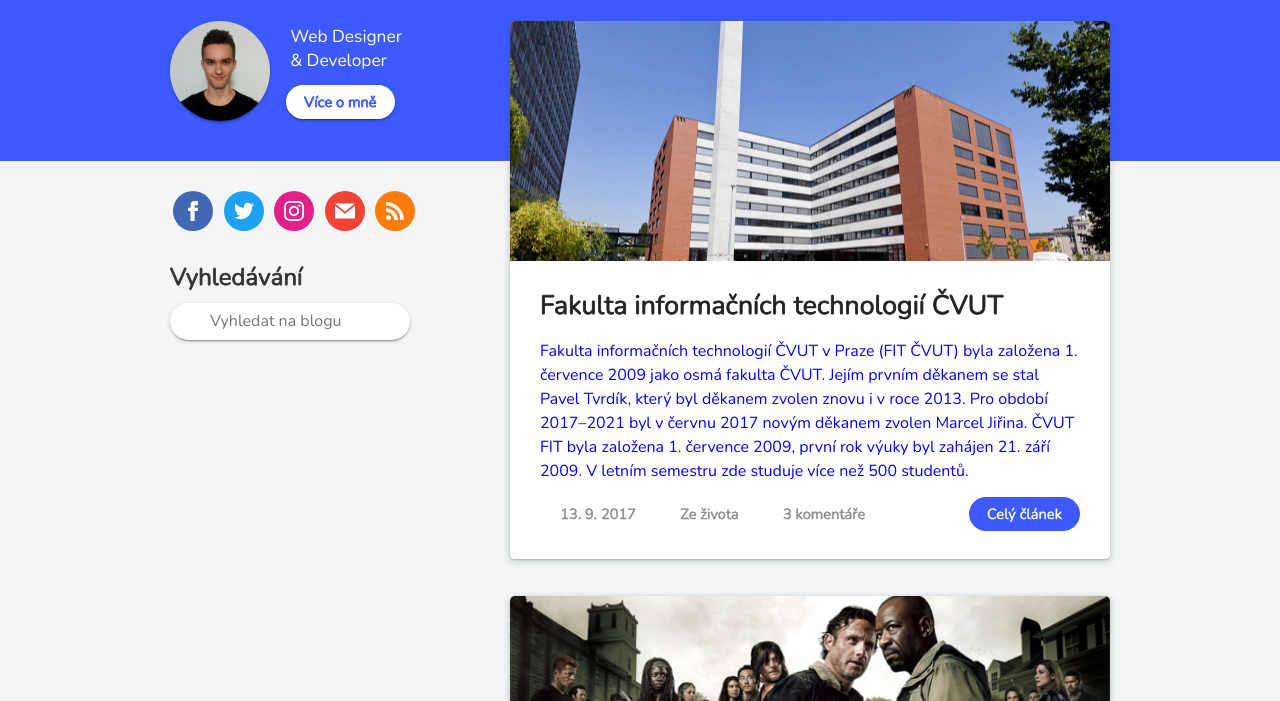
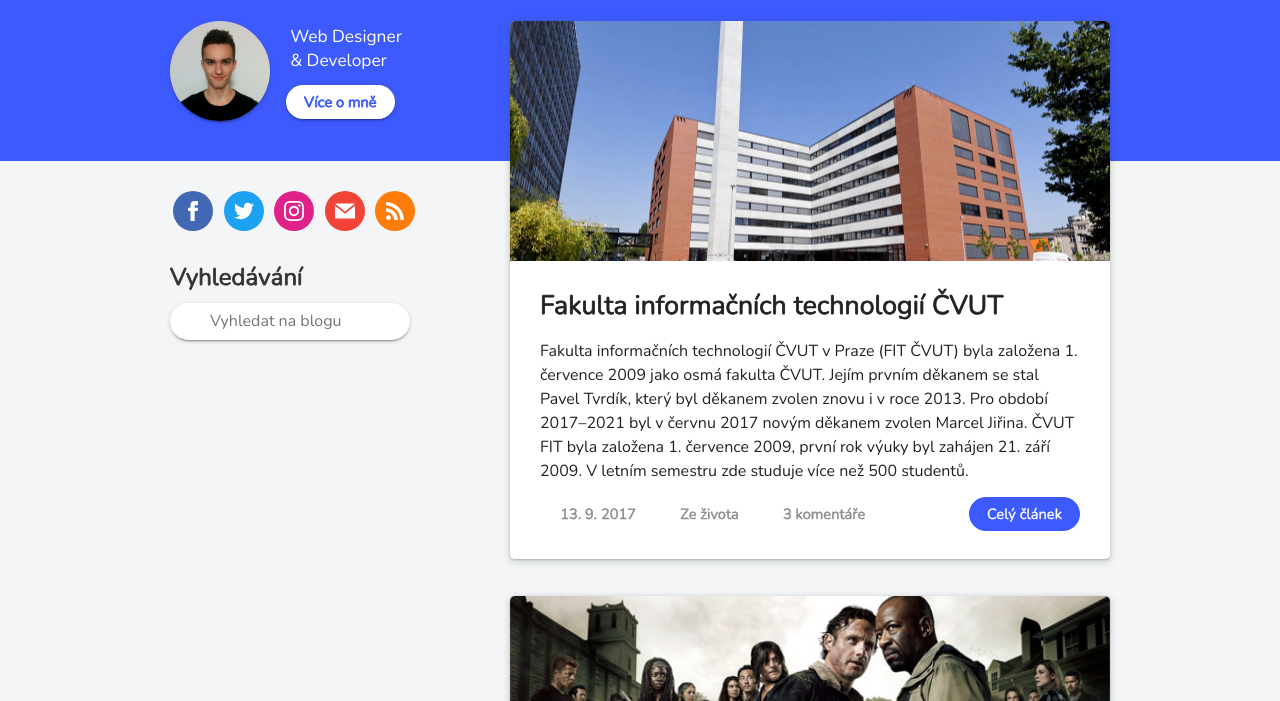
Before and after one commit to dominikfryc/dominikfryc.github.io, a website: page index.html in a window 1280 px wide. Shown: the part 99-800 px from the top of the page. Drawn offline with nearby package versions, Linux system fonts and the light colour scheme.

Commit message:
Bug fixed

```diff
--- a/css/_contact.scss
+++ b/css/_contact.scss
@@ -17,7 +17,3 @@
         padding-right: 15px;
     }
 }
-
-.text {
-    color: blue;
-}
```
Also changed, not shown: css/styles.min.css, 1 other file.
